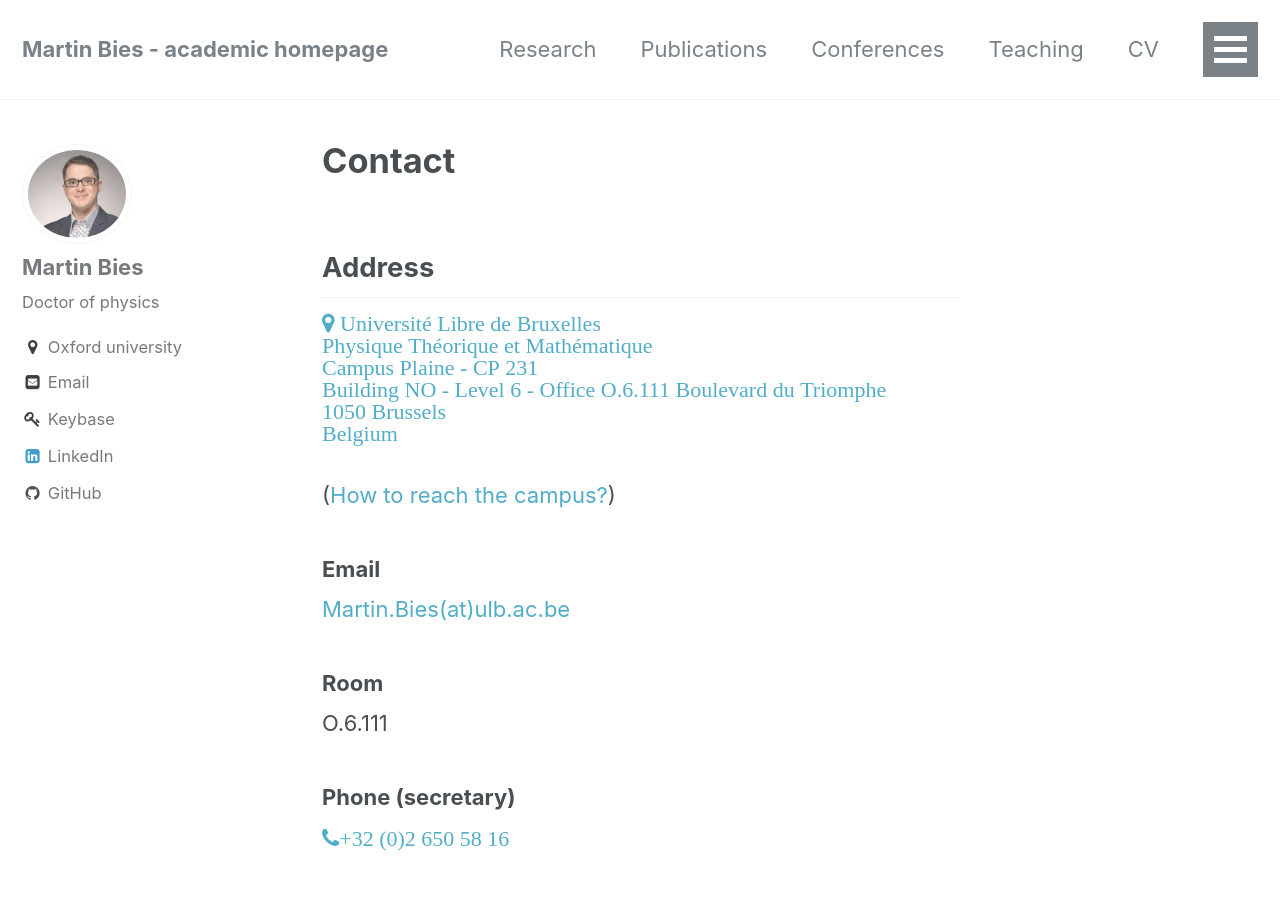
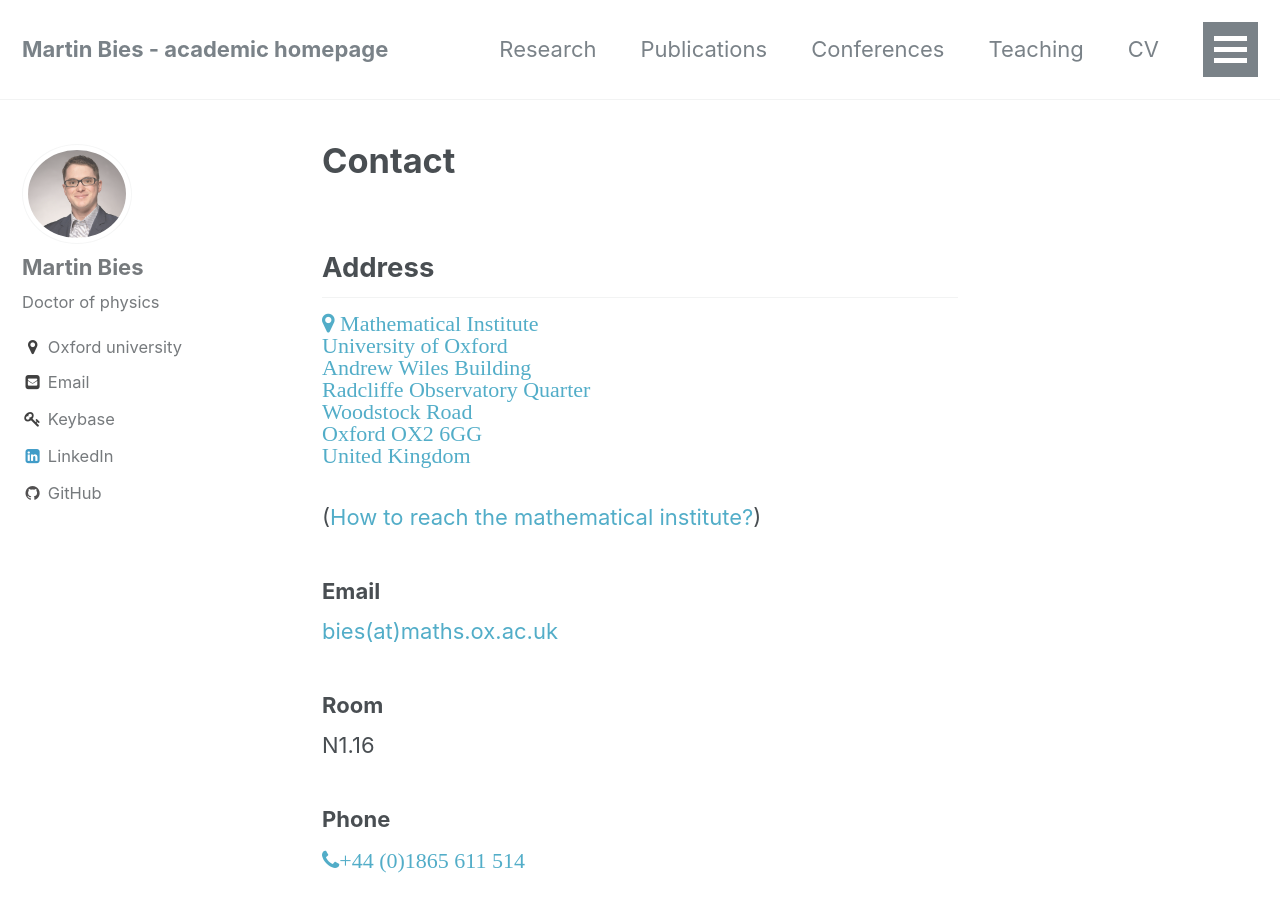
Before and after one commit to MartinBies/MartinBies.github.io, a Jekyll site: the page built from _pages/contact.md, in a window 1280 px wide and 900 px high. Built offline with Jekyll 4.4.1, drawn with Linux system fonts in a browser that asks for light colours.

Commit message:
Update contact data on website

```diff
--- a/_pages/contact.md
+++ b/_pages/contact.md
@@ -6,31 +6,32 @@ permalink: /contact/
 
 ## Address
 
-<a class="social-btn" style="white-space: nowrap" href="https://www.google.de/maps/place/ULB+Physique+Mathematique+des+Interactions+Fondamentales/@50.8159481,4.3804556,15z/data=!4m8!1m2!2m1!1sulb+physics!3m4!1s0x0:0x73e4c0f1aa862cc5!8m2!3d50.8200724!4d4.3977258" rel="noopener noreferrer">
+<a class="social-btn" style="white-space: nowrap" href="https://www.google.de/maps/place/Mathematical+Institute/@51.7605919,-1.2649562,17z/data=!3m1!4b1!4m5!3m4!1s0x4876c6a76879a4eb:0x14fcdb0deacb3a22!8m2!3d51.7605886!4d-1.2627675" rel="noopener noreferrer">
 <i class="fa fa-fw fa-map-marker" aria-hidden="true">
-Université Libre de Bruxelles<br>
-Physique Théorique et Mathématique<br>
-Campus Plaine - CP 231<br>
-Building NO - Level 6 - Office O.6.111
-Boulevard du Triomphe<br>
-1050 Brussels<br>
-Belgium
+Mathematical Institute<br>
+University of Oxford<br>
+Andrew Wiles Building<br>
+Radcliffe Observatory Quarter<br>
+Woodstock Road<br>
+Oxford OX2 6GG<br>
+United Kingdom
 </i>
 </a>
 <br>
 
-([How to reach the campus?](http://www.ulb.ac.be/sciences/physth/directions.html))
+
+([How to reach the mathematical institute?](https://www.maths.ox.ac.uk/about-us/travel-maps))
 
 ### Email
 
-[Martin.Bies(at)ulb.ac.be](mailto:Martin.Bies@ulb.ac.be)
+[bies(at)maths.ox.ac.uk](mailto:bies@maths.ox.ac.uk)
 
 ### Room
 
-O.6.111
+N1.16
 
-### Phone (secretary)
+### Phone
 
-<a class="social-btn" style="white-space: nowrap" href="tel:+32 (0)2 650 58 16" target="_blank" rel="noopener noreferrer">
-  <i class="fa fa-fw fa-phone">+32 (0)2 650 58 16 </i>
+<a class="social-btn" style="white-space: nowrap" href="tel:+44 (0)1865 611 514" target="_blank" rel="noopener noreferrer">
+  <i class="fa fa-fw fa-phone">+44 (0)1865 611 514</i>
 </a>
```
